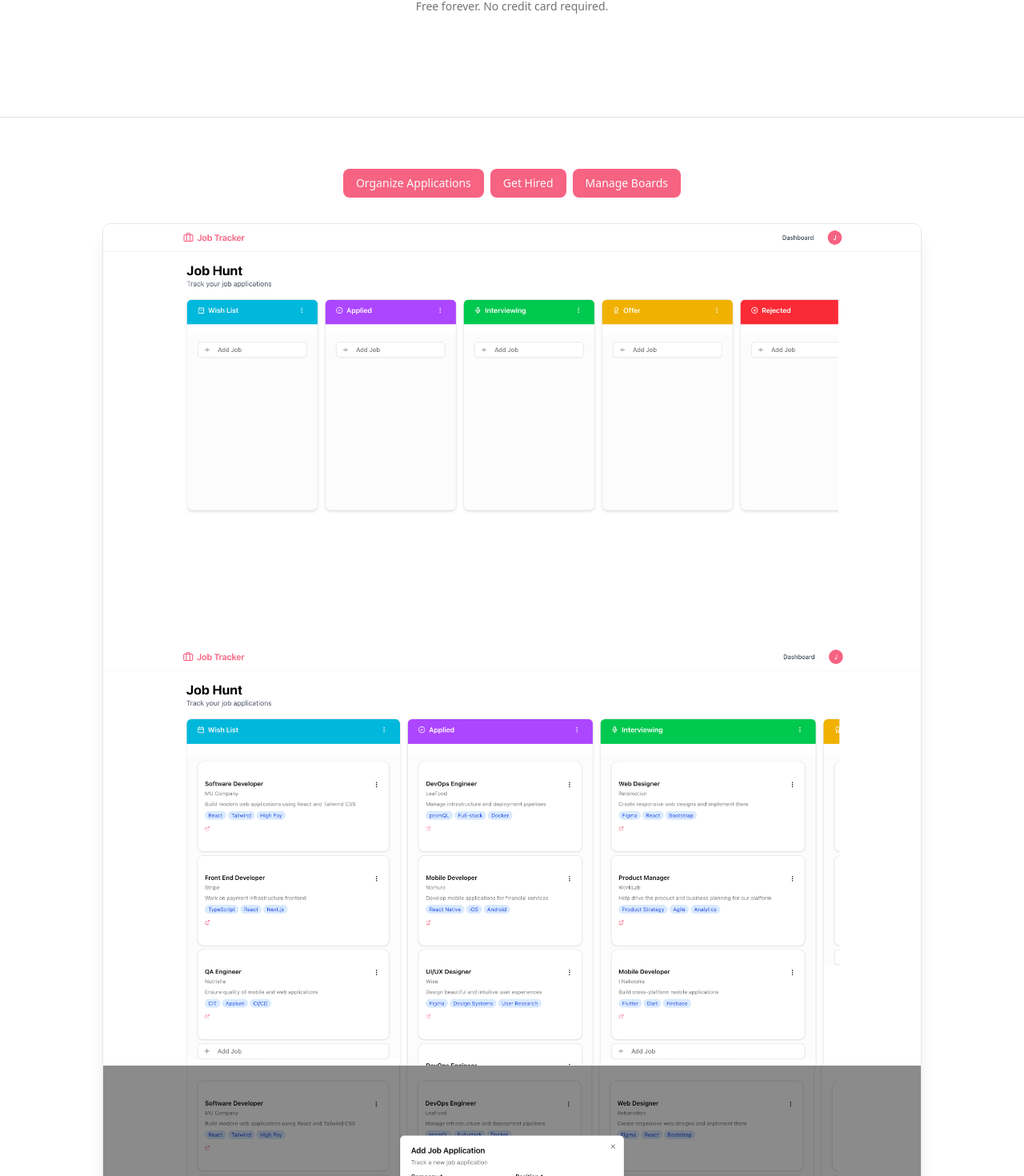
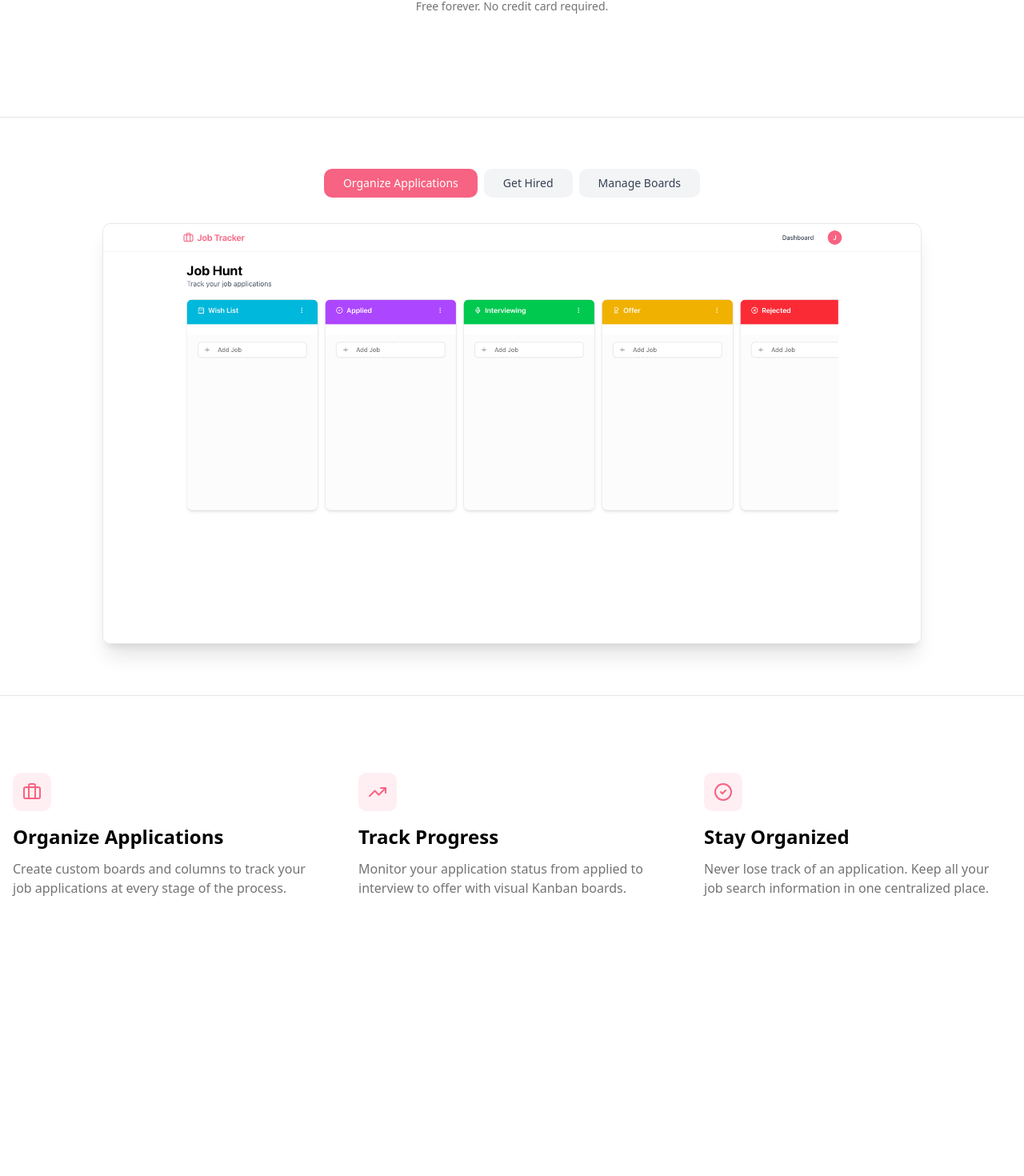
Before and after one commit to naderpjr/job-tracker, a Next.js app: page / in a window 1280 px wide. Shown: the part 471-1941 px from the top of the page at 80% size. After the commit the page ends 1689 px from the top, so only its background shows below. Built offline with nearby package versions, Linux system fonts and the light colour scheme.

Commit message:
landing page finished

```diff
--- a/app/page.tsx
+++ b/app/page.tsx
@@ -1,8 +1,8 @@
+
 import { Button } from "@/components/ui/button";
-import { ArrowRight } from "lucide-react";
-import Image from "next/image";
+import { ArrowRight, Briefcase, CheckCircle2, TrendingUp } from "lucide-react";
 import Link from "next/link";
-
+import ImageTabs from "@/components/image-tabs";
 
 export default function Home() {
   return (
@@ -25,38 +25,54 @@
           </div>
         </section>
 
-        <section className="border-t bg-white py-16">
-          <div className="contianer mx-auto px-4">
-            <div className="mx-auto max-w-6xl">
-              <div className="flex gap-2 justify-center mb-8" >
-                <Button>Organize Applications</Button>
-                <Button>Get Hired</Button>
-                <Button>Manage Boards</Button>
+        <ImageTabs />
+
+
+        {/* Features Section */}
+        <section className="border-t bg-white py-24">
+          <div className="container mx-auto px-4">
+            <div className="grid gap-12 md:grid-cols-3">
+              <div className="flex flex-col">
+                <div className="mb-4 inline-flex h-12 w-12 items-center justify-center rounded-lg bg-primary/10">
+                  <Briefcase className="h-6 w-6 text-primary" />
+                </div>
+                <h3 className="mb-3 text-2xl font-semibold text-black">
+                  Organize Applications
+                </h3>
+                <p className="text-muted-foreground">
+                  Create custom boards and columns to track your job
+                  applications at every stage of the process.
+                </p>
               </div>
-              <div className="relative mx-auto max-w-5xl overflow-hidden rounded-lg border border-gray-200 shadow-xl">
-                <Image
-                  src="/hero-images/hero1.png"
-                  alt="Organize Applications"
-                  width={1200}
-                  height={800}
-                />
-                <Image
-                  src="/hero-images/hero2.png"
-                  alt="Organize Applications"
-                  width={1200}
-                  height={800}
-                />
-                <Image
-                  src="/hero-images/hero3.png"
-                  alt="Organize Applications"
-                  width={1200}
-                  height={800}
-                />
+              <div className="flex flex-col">
+                <div className="mb-4 inline-flex h-12 w-12 items-center justify-center rounded-lg bg-primary/10">
+                  <TrendingUp className="h-6 w-6 text-primary" />
+                </div>
+                <h3 className="mb-3 text-2xl font-semibold text-black">
+                  Track Progress
+                </h3>
+                <p className="text-muted-foreground">
+                  Monitor your application status from applied to interview to
+                  offer with visual Kanban boards.
+                </p>
+              </div>
+              <div className="flex flex-col">
+                <div className="mb-4 inline-flex h-12 w-12 items-center justify-center rounded-lg bg-primary/10">
+                  <CheckCircle2 className="h-6 w-6 text-primary" />
+                </div>
+                <h3 className="mb-3 text-2xl font-semibold text-black">
+                  Stay Organized
+                </h3>
+                <p className="text-muted-foreground">
+                  Never lose track of an application. Keep all your job search
+                  information in one centralized place.
+                </p>
               </div>
             </div>
           </div>
         </section>
 
+
       </main>
     </div>
   )
--- /dev/null
+++ b/components/image-tabs.jsx
@@ -0,0 +1,53 @@
+'use client';
+
+import { Button } from "@/components/ui/button";
+import Image from "next/image";
+import { useState } from "react";
+
+export default function ImageTabs() {
+
+    const [activeTab, setActiveTab] = useState("organize");
+
+    return (
+        <section className="border-t bg-white py-16">
+            <div className="contianer mx-auto px-4">
+                <div className="mx-auto max-w-6xl">
+                    <div className="flex gap-2 justify-center mb-8" >
+                        <Button onClick={() => setActiveTab("organize")}
+                            className={`rounded-lg px-6 py-3 text-sm font-medium transition-colors ${activeTab === "organize" ? "bg-primary text-white" :
+                                "bg-gray-100 text-gray-700 hover:bg-gray-200"}`}
+                        >Organize Applications</Button>
+                        <Button onClick={() => setActiveTab("hired")}
+                            className={`rounded-lg px-6 py-3 text-sm font-medium transition-colors ${activeTab === "hired" ? "bg-primary text-white" :
+                                "bg-gray-100 text-gray-700 hover:bg-gray-200"}`}
+                        >Get Hired</Button>
+                        <Button onClick={() => setActiveTab("boards")}
+                            className={`rounded-lg px-6 py-3 text-sm font-medium transition-colors ${activeTab === "boards" ? "bg-primary text-white" :
+                                "bg-gray-100 text-gray-700 hover:bg-gray-200"}`}
+                        >Manage Boards</Button>
+                    </div>
+                    <div className="relative mx-auto max-w-5xl overflow-hidden rounded-lg border border-gray-200 shadow-xl">
+                        {activeTab === "organize" && <Image
+                            src="/hero-images/hero1.png"
+                            alt="Organize Applications"
+                            width={1200}
+                            height={800}
+                        />}
+                        {activeTab === "hired" && <Image
+                            src="/hero-images/hero2.png"
+                            alt="Organize Applications"
+                            width={1200}
+                            height={800}
+                        />}
+                        {activeTab === "boards" && <Image
+                            src="/hero-images/hero3.png"
+                            alt="Organize Applications"
+                            width={1200}
+                            height={800}
+                        />}
+                    </div>
+                </div>
+            </div>
+        </section>
+    )
+}
```
